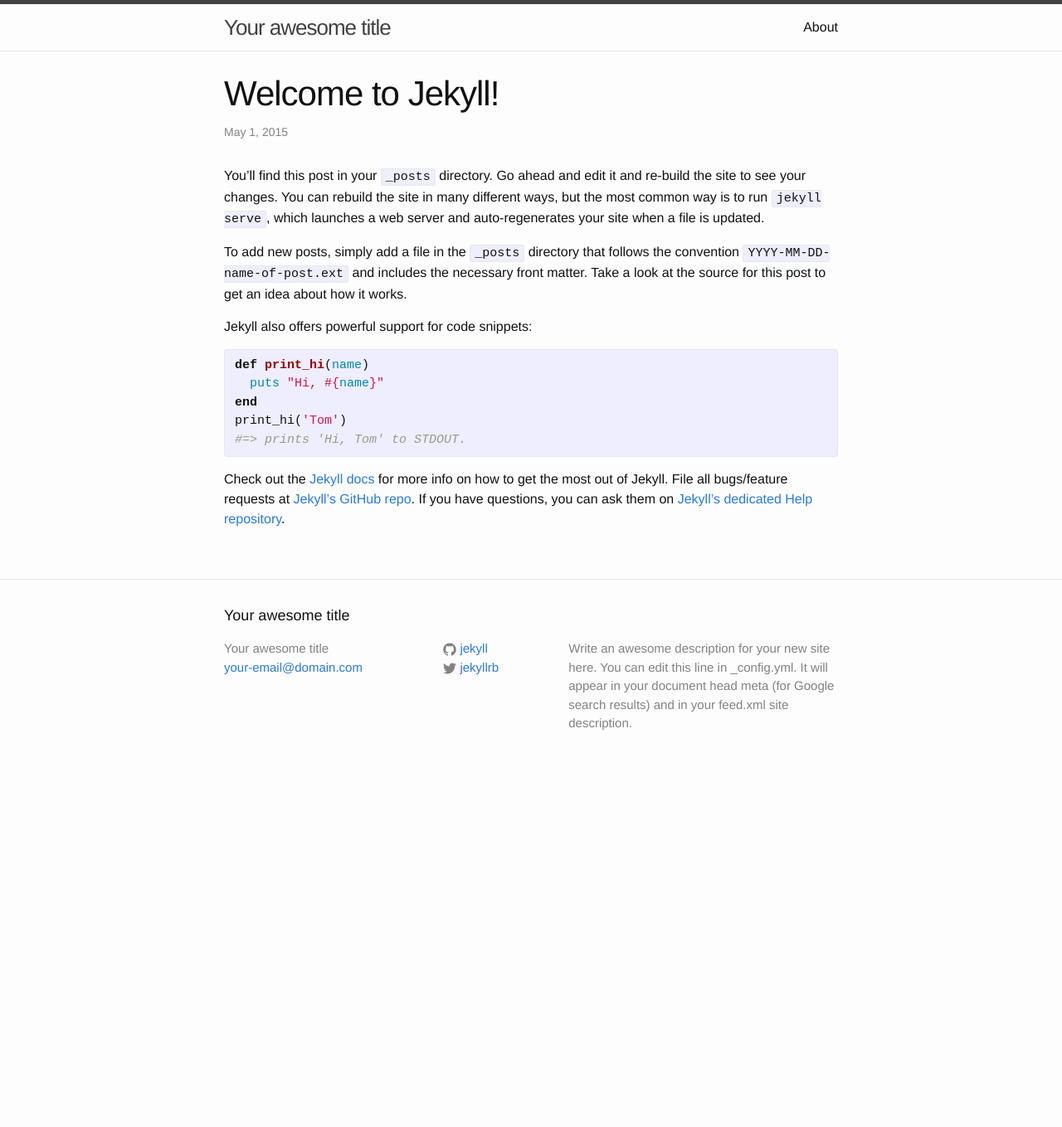
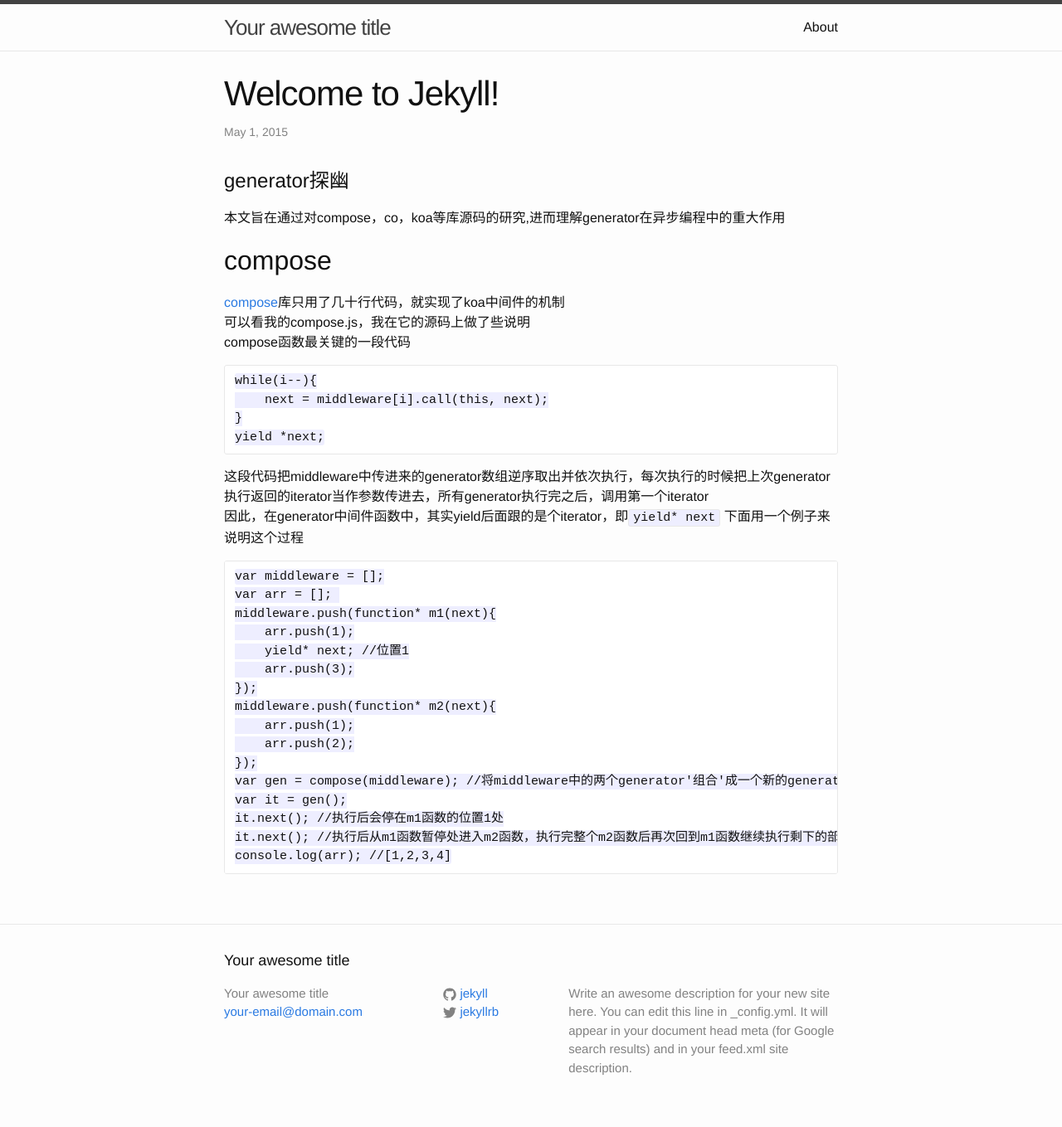
Before and after one commit to ywwhack/ywwhack.github.io, a Jekyll site: the page built from _posts/2015-05-01-welcome-to-jekyll.markdown, in a window 1280 px wide. Shown: the whole page at 83% size. Built offline with Jekyll 4.4.1, drawn with Linux system fonts in a browser that asks for light colours; before the commit the page ends 944 px from its top, so only the background shows below that.

Commit message:
update post

````diff
--- a/_posts/2015-05-01-welcome-to-jekyll.markdown
+++ b/_posts/2015-05-01-welcome-to-jekyll.markdown
@@ -4,22 +4,37 @@ title:  "Welcome to Jekyll!"
 date:   2015-05-01 23:27:26
 categories: jekyll update
 ---
-You’ll find this post in your `_posts` directory. Go ahead and edit it and re-build the site to see your changes. You can rebuild the site in many different ways, but the most common way is to run `jekyll serve`, which launches a web server and auto-regenerates your site when a file is updated.
+#generator探幽
+本文旨在通过对compose，co，koa等库源码的研究,进而理解generator在异步编程中的重大作用
 
-To add new posts, simply add a file in the `_posts` directory that follows the convention `YYYY-MM-DD-name-of-post.ext` and includes the necessary front matter. Take a look at the source for this post to get an idea about how it works.
-
-Jekyll also offers powerful support for code snippets:
-
-{% highlight ruby %}
-def print_hi(name)
-  puts "Hi, #{name}"
-end
-print_hi('Tom')
-#=> prints 'Hi, Tom' to STDOUT.
-{% endhighlight %}
-
-Check out the [Jekyll docs][jekyll] for more info on how to get the most out of Jekyll. File all bugs/feature requests at [Jekyll’s GitHub repo][jekyll-gh]. If you have questions, you can ask them on [Jekyll’s dedicated Help repository][jekyll-help].
-
-[jekyll]:      http://jekyllrb.com
-[jekyll-gh]:   https://github.com/jekyll/jekyll
-[jekyll-help]: https://github.com/jekyll/jekyll-help
+##compose
+[compose](http://https://github.com/koajs/compose)库只用了几十行代码，就实现了koa中间件的机制
+可以看我的compose.js，我在它的源码上做了些说明
+compose函数最关键的一段代码
+```
+while(i--){
+    next = middleware[i].call(this, next);
+}
+yield *next;
+```
+这段代码把middleware中传进来的generator数组逆序取出并依次执行，每次执行的时候把上次generator执行返回的iterator当作参数传进去，所有generator执行完之后，调用第一个iterator
+因此，在generator中间件函数中，其实yield后面跟的是个iterator，即```yield* next```
+下面用一个例子来说明这个过程
+```
+var middleware = [];
+var arr = [];
+middleware.push(function* m1(next){
+    arr.push(1);
+    yield* next; //位置1
+    arr.push(3);
+});
+middleware.push(function* m2(next){
+    arr.push(1);
+    arr.push(2);
+});
+var gen = compose(middleware); //将middleware中的两个generator'组合'成一个新的generator函数
+var it = gen();
+it.next(); //执行后会停在m1函数的位置1处
+it.next(); //执行后从m1函数暂停处进入m2函数，执行完整个m2函数后再次回到m1函数继续执行剩下的部分
+console.log(arr); //[1,2,3,4]
+```
````
